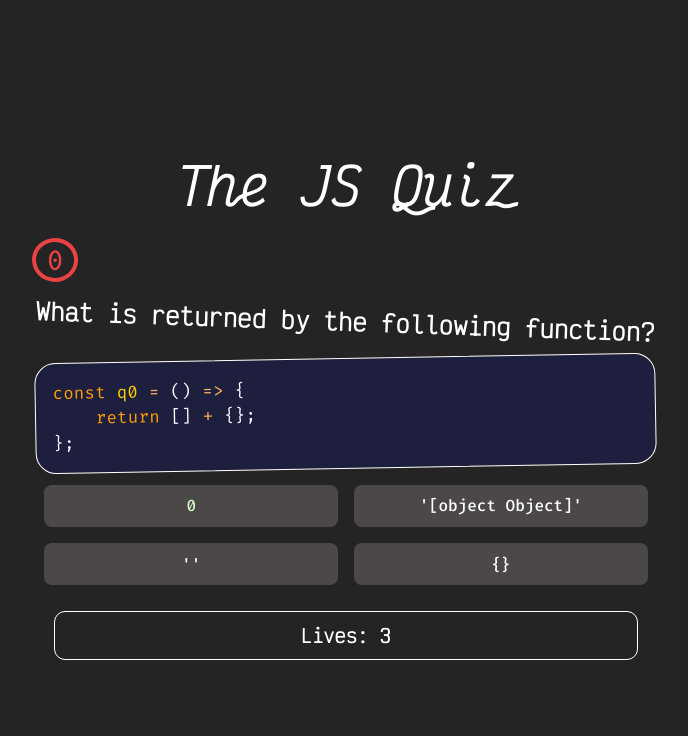
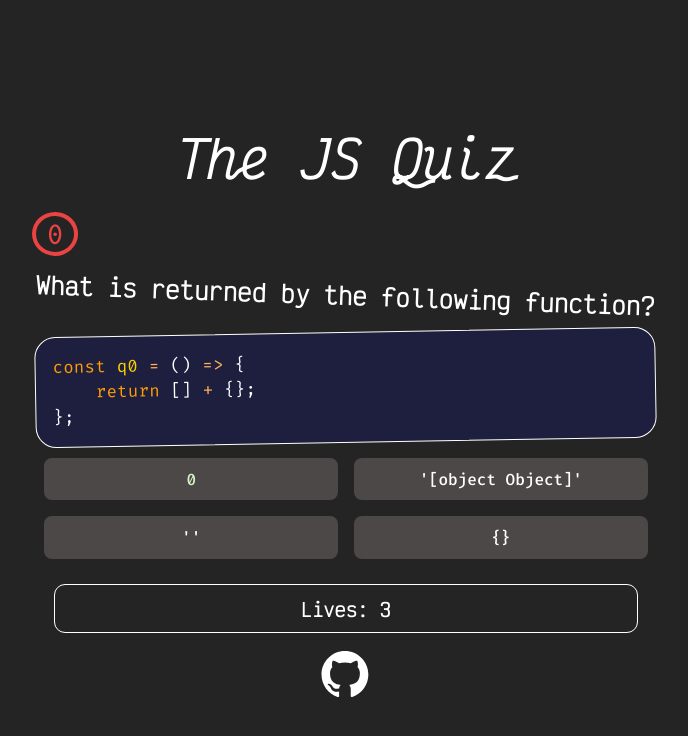
Before and after one commit to NSDawn/the-js-quiz, a React (Vite) app: page / in a window 1280 px wide. Shown: the top 736 px of the page, without its empty margins (294-982 px from the left). Built offline with nearby package versions, Linux system fonts and the light colour scheme.

Commit message:
github link

```diff
--- a/src/App.css
+++ b/src/App.css
@@ -20,3 +20,10 @@
   transition: ease-in 0.15s;
   cursor: pointer;
 }
+
+.github-link {
+  transition: ease-in-out 0.15s;
+}
+.github-link:hover {
+  transform: scale(1.1);
+}
--- a/src/App.jsx
+++ b/src/App.jsx
@@ -23,6 +23,9 @@
       <footer>
 
         <LivesCounter />
+        <a className="github-link" href="https://github.com/NSDawn/the-js-quiz">
+          <svg  width="49" height="48" viewBox="0 0 100 100" xmlns="http://www.w3.org/2000/svg"><path fill-rule="evenodd" clip-rule="evenodd" d="M48.854 0C21.839 0 0 22 0 49.217c0 21.756 13.993 40.172 33.405 46.69 2.427.49 3.316-1.059 3.316-2.362 0-1.141-.08-5.052-.08-9.127-13.59 2.934-16.42-5.867-16.42-5.867-2.184-5.704-5.42-7.17-5.42-7.17-4.448-3.015.324-3.015.324-3.015 4.934.326 7.523 5.052 7.523 5.052 4.367 7.496 11.404 5.378 14.235 4.074.404-3.178 1.699-5.378 3.074-6.6-10.839-1.141-22.243-5.378-22.243-24.283 0-5.378 1.94-9.778 5.014-13.2-.485-1.222-2.184-6.275.486-13.038 0 0 4.125-1.304 13.426 5.052a46.97 46.97 0 0 1 12.214-1.63c4.125 0 8.33.571 12.213 1.63 9.302-6.356 13.427-5.052 13.427-5.052 2.67 6.763.97 11.816.485 13.038 3.155 3.422 5.015 7.822 5.015 13.2 0 18.905-11.404 23.06-22.324 24.283 1.78 1.548 3.316 4.481 3.316 9.126 0 6.6-.08 11.897-.08 13.526 0 1.304.89 2.853 3.316 2.364 19.412-6.52 33.405-24.935 33.405-46.691C97.707 22 75.788 0 48.854 0z" fill="#fff"/></svg>
+        </a>
       </footer>
     </>
   )
```
